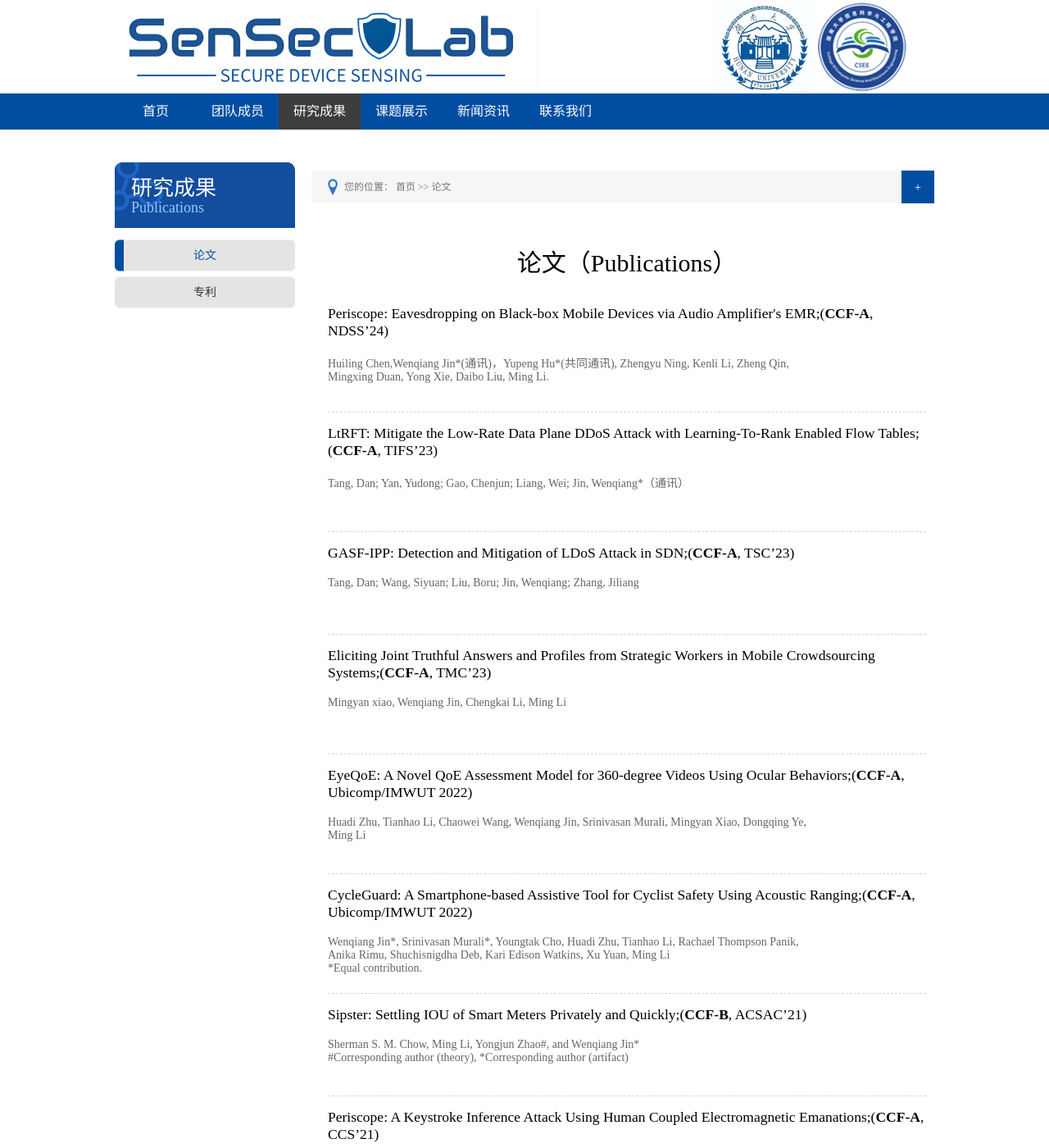
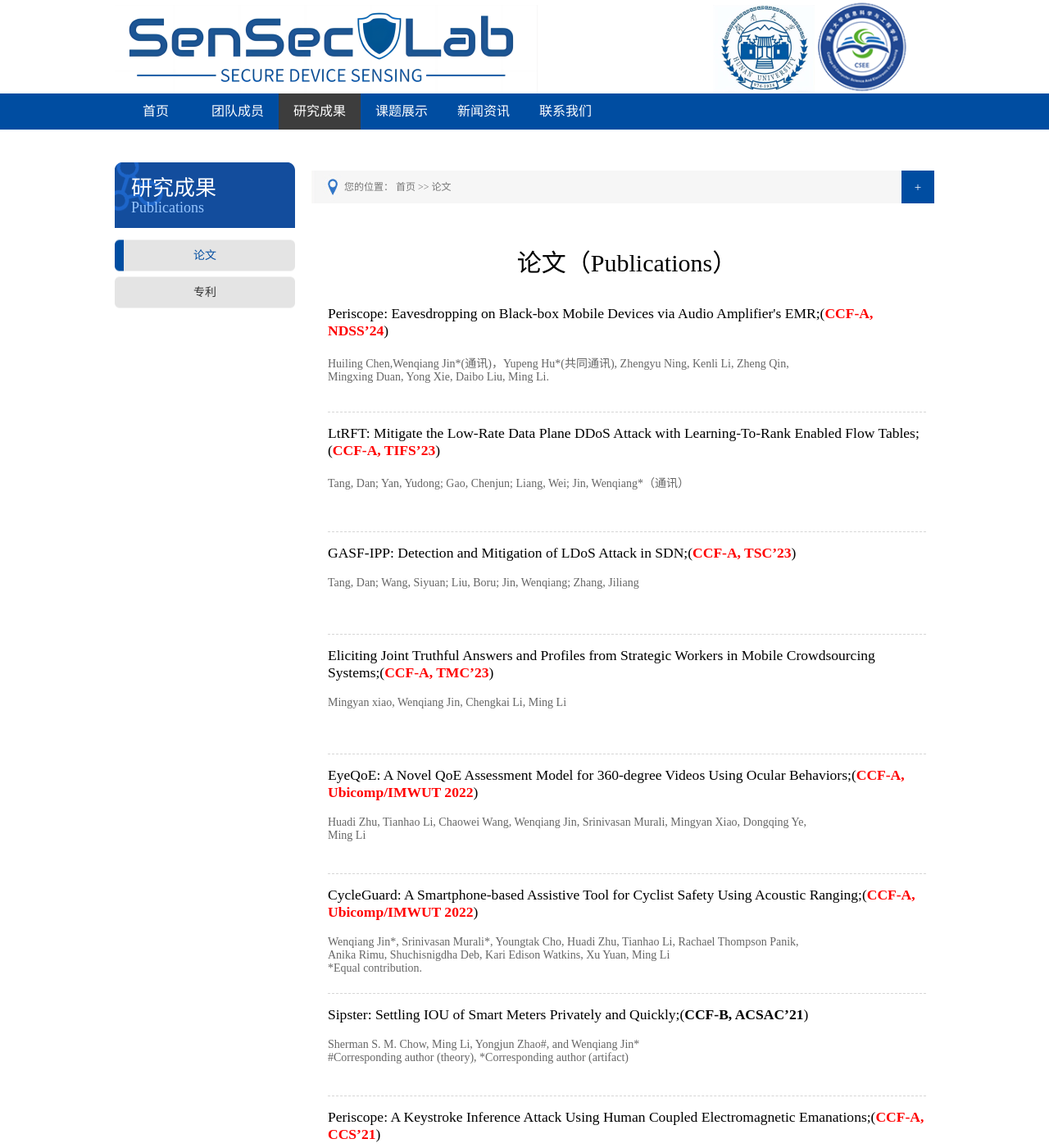
Before and after one commit to Wenqiangjin/wenqiangjin.github.io, a Jekyll site: the page built from pages/paper.html, in a window 1280 px wide and 1400 px high. Shown: the whole window at 82% size. Built offline with Jekyll 4.4.1, drawn with Linux system fonts in a browser that asks for light colours; some of the changed text lies outside the part shown.

Commit message:
paper patent

```diff
--- a/pages/paper.html
+++ b/pages/paper.html
@@ -14,75 +14,75 @@
     <div class="n_right_bottom">
       <h1 align="center">论文（Publications）</h1>
       <br>
-      <h3>Periscope: Eavesdropping on Black-box Mobile Devices via Audio Amplifier's EMR;(<b>CCF-A</b>, NDSS’24)</h3>
+      <h3>Periscope: Eavesdropping on Black-box Mobile Devices via Audio Amplifier's EMR;(<b style="color:red;">CCF-A, NDSS’24</b>)</h3>
       <ul>
         <li>
           <div class="n_temp_r_b1"><h4>Huiling Chen,Wenqiang Jin*(通讯)，Yupeng Hu*(共同通讯), Zhengyu Ning, Kenli Li, Zheng Qin, Mingxing Duan, Yong Xie, Daibo Liu, Ming Li.</h4></div>
         </li>
       </ul>
-      <h3>LtRFT: Mitigate the Low-Rate Data Plane DDoS Attack with Learning-To-Rank Enabled Flow Tables;(<b>CCF-A</b>, TIFS’23)</h3>
+      <h3>LtRFT: Mitigate the Low-Rate Data Plane DDoS Attack with Learning-To-Rank Enabled Flow Tables;(<b style="color:red;">CCF-A, TIFS’23</b>)</h3>
       <ul>
         <li>
           <div class="n_temp_r_b1"><h4>Tang, Dan; Yan, Yudong; Gao, Chenjun; Liang, Wei; Jin, Wenqiang*（通讯）</h4></div>
         </li>
       </ul>
-      <h3>GASF-IPP: Detection and Mitigation of LDoS Attack in SDN;(<b>CCF-A</b>, TSC’23)</h3>
+      <h3>GASF-IPP: Detection and Mitigation of LDoS Attack in SDN;(<b style="color:red;">CCF-A, TSC’23</b>)</h3>
       <ul>
         <li>
           <div class="n_temp_r_b1"><h4>Tang, Dan; Wang, Siyuan; Liu, Boru; Jin, Wenqiang; Zhang, Jiliang</h4></div>
         </li>
       </ul>
-      <h3>Eliciting Joint Truthful Answers and Profiles from Strategic Workers in Mobile Crowdsourcing Systems;(<b>CCF-A</b>, TMC’23)</h3>
+      <h3>Eliciting Joint Truthful Answers and Profiles from Strategic Workers in Mobile Crowdsourcing Systems;(<b style="color:red;">CCF-A, TMC’23</b>)</h3>
       <ul>
         <li>
           <div class="n_temp_r_b1"><h4>Mingyan xiao, Wenqiang Jin, Chengkai Li, Ming Li</h4></div>
         </li>
       </ul>
-      <h3>EyeQoE: A Novel QoE Assessment Model for 360-degree Videos Using Ocular Behaviors;(<b>CCF-A</b>, Ubicomp/IMWUT 2022)</h3>
+      <h3>EyeQoE: A Novel QoE Assessment Model for 360-degree Videos Using Ocular Behaviors;(<b style="color:red;">CCF-A, Ubicomp/IMWUT 2022</b>)</h3>
       <ul>
         <li>
           <div class="n_temp_r_b1"><h4>Huadi Zhu, Tianhao Li, Chaowei Wang, Wenqiang Jin, Srinivasan Murali, Mingyan Xiao, Dongqing Ye, Ming Li</h4></div>
         </li>
       </ul>
-      <h3>CycleGuard: A Smartphone-based Assistive Tool for Cyclist Safety Using Acoustic Ranging;(<b>CCF-A</b>, Ubicomp/IMWUT 2022)</h3>
+      <h3>CycleGuard: A Smartphone-based Assistive Tool for Cyclist Safety Using Acoustic Ranging;(<b style="color:red;">CCF-A, Ubicomp/IMWUT 2022</b>)</h3>
       <ul>
         <li>
           <div class="n_temp_r_b1"><h4>Wenqiang Jin*, Srinivasan Murali*, Youngtak Cho, Huadi Zhu, Tianhao Li, Rachael Thompson Panik, Anika Rimu, Shuchisnigdha Deb, Kari Edison Watkins, Xu Yuan, Ming Li
             <br/>*Equal contribution.</h4></div>
         </li>
       </ul>
-      <h3>Sipster: Settling IOU of Smart Meters Privately and Quickly;(<b>CCF-B</b>, ACSAC’21)</h3>
+      <h3>Sipster: Settling IOU of Smart Meters Privately and Quickly;(<b>CCF-B, ACSAC’21</b>)</h3>
       <ul>
         <li>
           <div class="n_temp_r_b1"><h4>Sherman S. M. Chow, Ming Li, Yongjun Zhao#, and Wenqiang Jin*
             <br/>#Corresponding author (theory), *Corresponding author (artifact) </h4></div>
         </li>
       </ul>
-      <h3>Periscope: A Keystroke Inference Attack Using Human Coupled Electromagnetic Emanations;(<b>CCF-A</b>, CCS’21)</h3>
+      <h3>Periscope: A Keystroke Inference Attack Using Human Coupled Electromagnetic Emanations;(<b style="color:red;">CCF-A, CCS’21</b>)</h3>
       <ul>
         <li>
           <div class="n_temp_r_b1"><h4>Wenqiang Jin, Srinivasan Murali, Huadi Zhu, and Ming Li</h4></div>
         </li>
       </ul>
-      <h3>ULPT: A User-Centric Location Privacy Trading Framework for Mobile Crowd Sensing;(<b>CCF-A</b>, TMC’21)</h3>
+      <h3>ULPT: A User-Centric Location Privacy Trading Framework for Mobile Crowd Sensing;(<b style="color:red;">CCF-A</b>, TMC’21)</h3>
       <ul>
         <li>
           <div class="n_temp_r_b1"><h4>Wenqiang Jin, Mingyan Xiao, Linke Guo, Lei Yang, and Ming Li</h4></div>
         </li>
       </ul>
-      <h3>Acoussist: An Acoustic Assisting Tool for People with Visual Impairments To Across Uncontrolled Streets;(<b>CCF-A</b>, Ubicomp’21)</h3>
+      <h3>Acoussist: An Acoustic Assisting Tool for People with Visual Impairments To Across Uncontrolled Streets;(<b style="color:red;">CCF-A, Ubicomp’21</b>)</h3>
       <ul>
         <li>
           <div class="n_temp_r_b1"><h4>Wenqiang Jin, Mingyan Xiao, Huadi Zhu, Shuchisnigdha Deb, Chen Kan, and Ming Li</h4></div>
         </li>
       </ul>
-      <h3>Harnessing the Ambient Radio Frequency Noise for Wearable Device Pairing;(<b>CCF-A</b>, CCS’20)</h3>
+      <h3>Harnessing the Ambient Radio Frequency Noise for Wearable Device Pairing;(<b style="color:red;">CCF-A, CCS’20</b>)</h3>
       <ul>
         <li>
           <div class="n_temp_r_b1"><h4>Wenqiang Jin, Ming Li, Srinivasan Murali, and Linke Guo</h4></div>
         </li>
       </ul>
-      <h3>If You Do Not Care About It, Sell It: Trading Location Privacy in Mobile Crowd Sensing;(<b>CCF-A</b>, INFOCOM’20)</h3>
+      <h3>If You Do Not Care About It, Sell It: Trading Location Privacy in Mobile Crowd Sensing;(<b style="color:red;">CCF-A, INFOCOM’20</b>)</h3>
       <ul>
         <li>
           <div class="n_temp_r_b1"><h4>Wenqiang Jin, Mingyan Xiao, Ming Li, and Linke Guo</h4></div>
@@ -94,13 +94,13 @@
           <div class="n_temp_r_b1"><h4>Wenqiang Jin, Ming Li, Linke Guo, and Lei Yang</h4></div>
         </li>
       </ul>
-      <h3>BlinKey: A Two-Factor User Authentication Method for Virtual Reality Devices;(<b>CCF-A</b>, Ubicomp’20)</h3>
+      <h3>BlinKey: A Two-Factor User Authentication Method for Virtual Reality Devices;(<b style="color:red;">CCF-A, Ubicomp’20</b>)</h3>
       <ul>
         <li>
           <div class="n_temp_r_b1"><h4>Huadi Zhu, Wenqiang Jin, Mingyan Xiao, Srinivasan Murali, and Ming Li</h4></div>
         </li>
       </ul>
-      <h3>STEP: A Spatio-Temporal Fine-Granular User Traffic Prediction System for Cellular Networks;(<b>CCF-A</b>, TMC’20)</h3>
+      <h3>STEP: A Spatio-Temporal Fine-Granular User Traffic Prediction System for Cellular Networks;(<b style="color:red;">CCF-A, TMC’20</b>)</h3>
       <ul>
         <li>
           <div class="n_temp_r_b1"><h4>Lixing Yu, Ming Li, Wenqiang Jin, Yifan Guo, Qianlong Wang, Feng Yan, Pan Li</h4></div>
@@ -119,6 +119,17 @@
         </li>
       </ul>
 
+      <div style="margin-top:50px"></div>
+      <h1 align="center">专利（Patents）</h1>
+      <br>
+      <h3>一种异构物联网设备的双因素认证方法</h3>
+      <ul>
+        <li>
+          <div class="n_temp_r_b1"><h4>一种异构物联网设备的双因素认证方法 CN114760142A</h4></div>
+        </li>
+      </ul>
+      <div style="margin-top:50px"></div>
+
     </div>
   </div>
 </div>
```
Also changed, not shown: pages/publications.html (+14 -14 lines).
